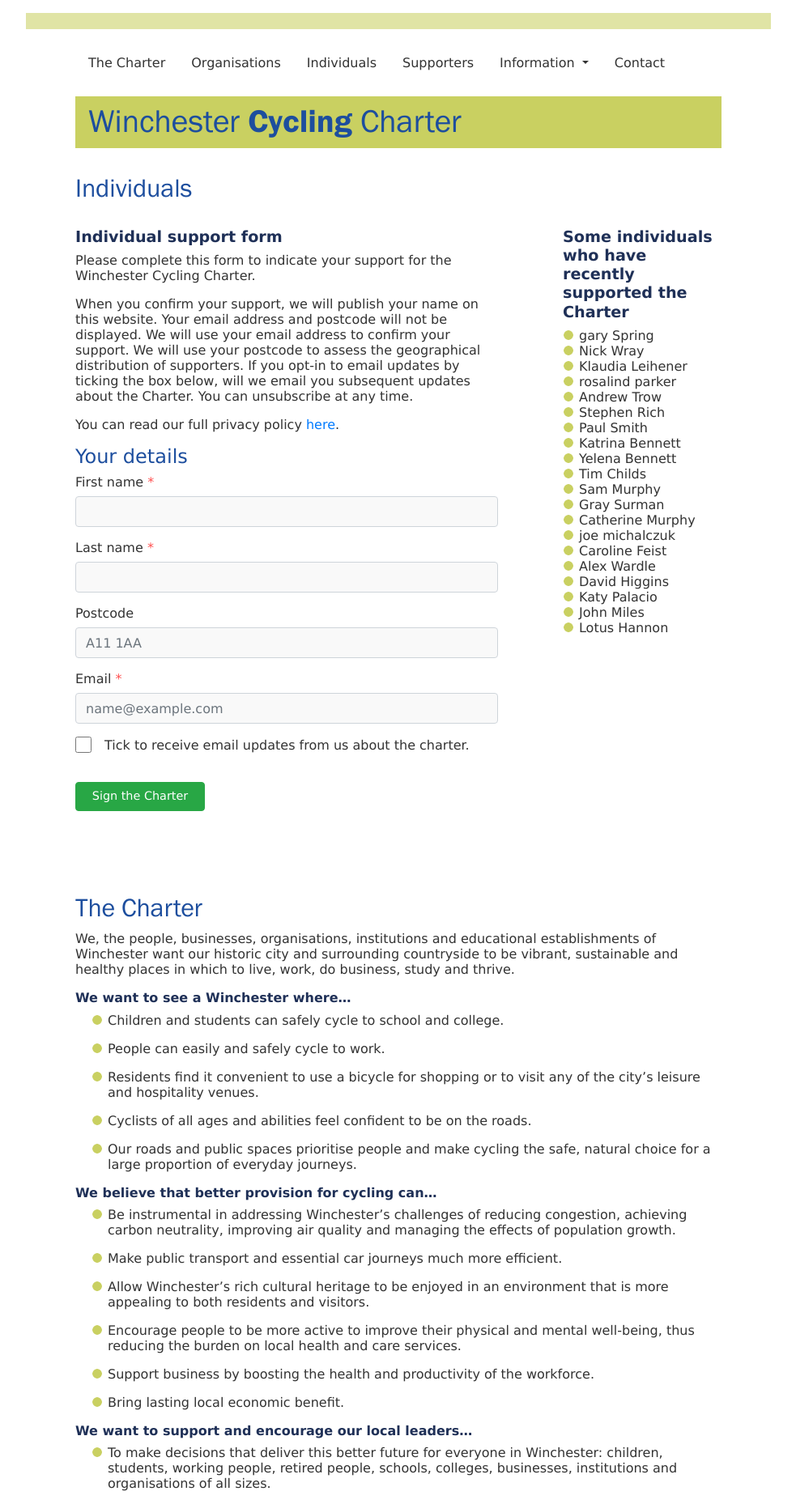
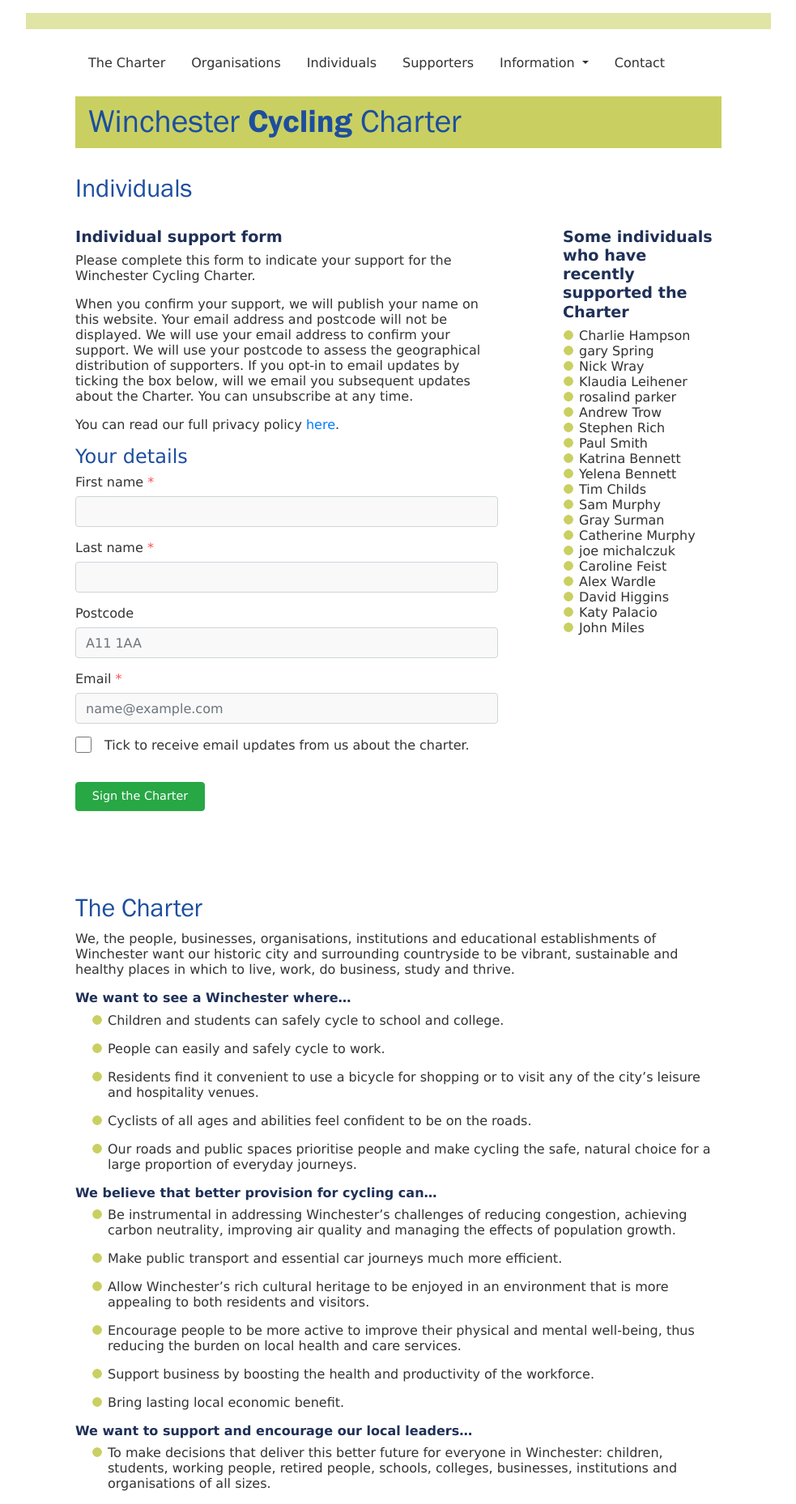
Before and after one commit to winchestercyclingcharter/winchestercyclingcharter.github.io, a Jekyll site: the page built from ind-page.md, in a window 1280 px wide. Shown: the whole page at 81% size, without its empty margins (148-1131 px from the left). Built offline with Jekyll 4.4.1, drawn with Linux system fonts in a browser that asks for light colours; nearby versions of some CDN libraries.

Commit message:
Update people.yml

```diff
--- a/_data/people.yml
+++ b/_data/people.yml
@@ -197,3 +197,4 @@ people:
 - { lastname: Wray, firstname: Nick, dt: 20210223-234058-854700 }
 - { lastname: Leihener, firstname: Klaudia, dt: 20210223-204946-886395 }
 - { lastname: Spring, firstname: gary, dt: 20210224-084442-185038 }
+- { lastname: Hampson, firstname: Charlie, dt: 20210224-092524-497975 }
```
